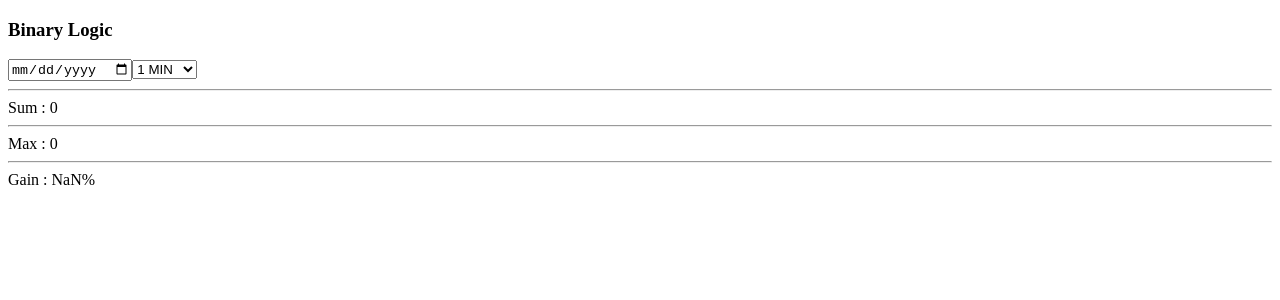
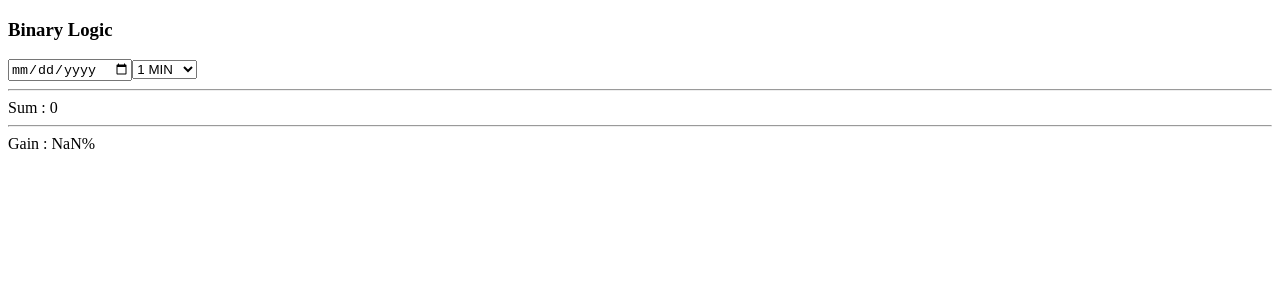
Before and after one commit to harsha1238/binary, a React (Vite) app: page / in a window 1280 px wide. Shown: the top 300 px of the page. Built offline with nearby package versions, Linux system fonts and the light colour scheme.

Commit message:
removing max

```diff
--- a/src/components/home.jsx
+++ b/src/components/home.jsx
@@ -106,8 +106,6 @@ let count=res.map((item,index)=>{
 
         {decimal ? <span> Sum : {decimal?.reduce((t, i) => t + i, 0)}{`  `}</span> : ""}
         <hr></hr>
-        {decimal ? <span> Max : {decimal.length * 7}{`  `}</span> : ""}
-        <hr></hr>
         {decimal ? <span> Gain : {(decimal?.reduce((t, i) => t + i, 0) / (decimal.length * 7) * 100).toString().slice(0, 4)}%{`  `}</span> : ""}
     </>
 }
```
